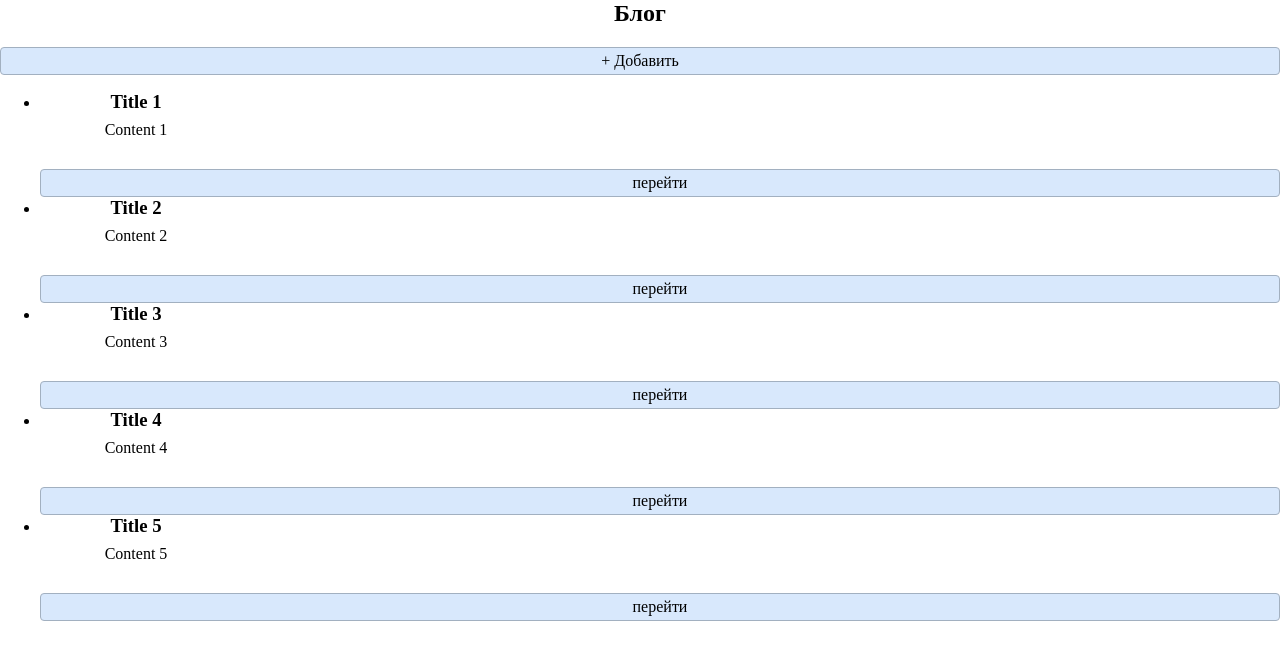
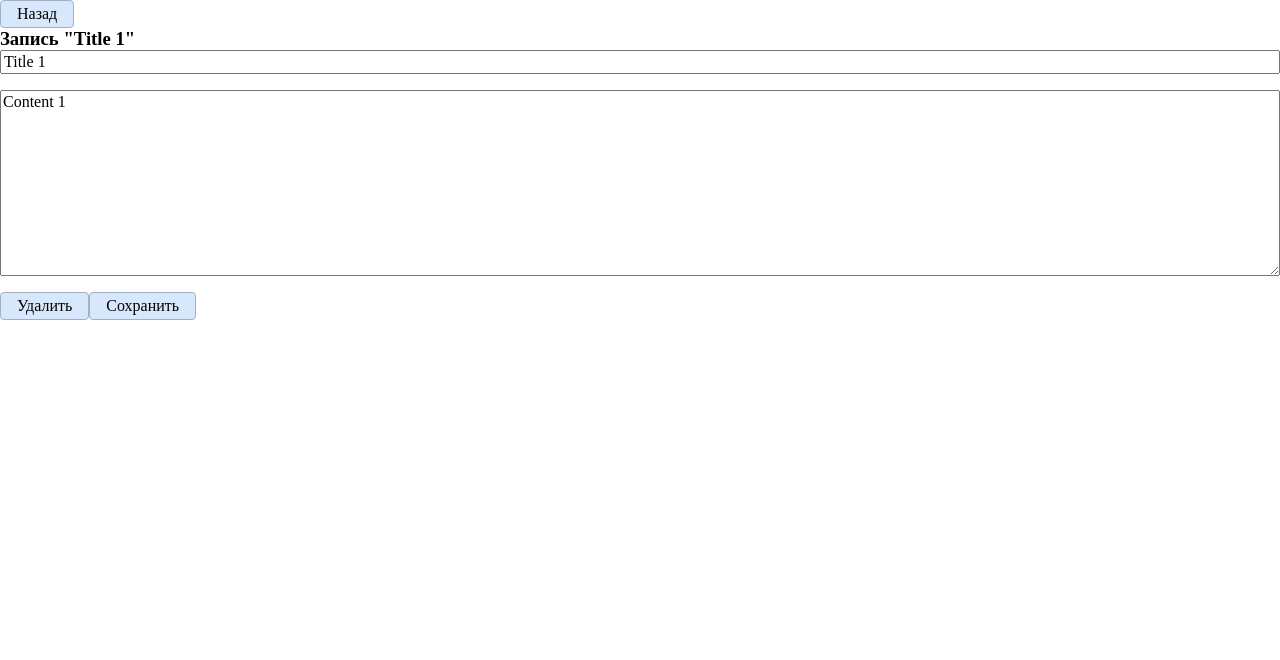
Before and after one commit to JazzmanDV/u-test-task, a React (Vite) app: page /posts/edit/1 in a window 1280 px wide. Before the commit this address led to /posts. Shown: the top 660 px of the page. Built offline with nearby package versions, Linux system fonts and the light colour scheme.

Commit message:
Улучшена логика роутинга

```diff
--- a/src/index.jsx
+++ b/src/index.jsx
@@ -4,7 +4,7 @@ import { BrowserRouter, Routes, Route, Navigate, Outlet } from "react-router-dom
 
 import MainPage from "./pages/MainPage/MainPage";
 import PostsPage from "./pages/PostsPage/PostsPage";
-import PostPage from "./pages/PostPage/PostPage";
+import EditPostPage from "./pages/EditPostPage/EditPostPage";
 import AddNewPostPage from "./pages/AddNewPostPage/AddNewPostPage";
 
 ReactDOM.render(
@@ -16,8 +16,11 @@ ReactDOM.render(
                     <Route path="*" element={<Navigate to="posts" replace={true} />} />
                     <Route path="posts">
                         <Route index element={<PostsPage />} />
-                        <Route path=":postId" element={<PostPage />} />
-                        <Route path="add-new-post" element={<AddNewPostPage />} />
+                        <Route path="edit">
+                            <Route index element={<Navigate to="posts" replace={true} />} />
+                            <Route path=":postId" element={<EditPostPage />} />
+                        </Route>
+                        <Route path="add" element={<AddNewPostPage />} />
                     </Route>
                 </Route>
             </Routes>
--- a/src/pages/PostPage/PostPage.jsx
+++ b/src/pages/EditPostPage/EditPostPage.jsx
@@ -1,14 +1,14 @@
 import React, { useRef } from "react";
 import { observer } from "mobx-react-lite";
 import { useParams, Link, Navigate, useNavigate } from "react-router-dom";
-
-import styles from "./PostPage.module.css";
 
 import postsStore from "../../store/postsStore.js";
 import Button from "../../components/Button/Button";
 import GeneralPostForm from "../../components/GeneralPostForm/GeneralPostForm";
 
-const PostPage = observer(() => {
+import styles from "./EditPostPage.module.css";
+
+const EditPostPage = observer(() => {
     const navigate = useNavigate();
 
     let { postId } = useParams();
@@ -71,4 +71,4 @@ const PostPage = observer(() => {
     );
 });
 
-export default PostPage;
+export default EditPostPage;
--- a/src/pages/PostsPage/PostsPage.jsx
+++ b/src/pages/PostsPage/PostsPage.jsx
@@ -2,11 +2,11 @@ import React from "react";
 import { observer } from "mobx-react-lite";
 import { Link } from "react-router-dom";
 
-import styles from "./PostsPage.module.css";
-
 import postsStore from "../../store/postsStore.js";
 import Post from "../../components/Post/Post";
 import Button from "../../components/Button/Button";
+
+import styles from "./PostsPage.module.css";
 
 const PostsPage = observer(() => {
     const posts = postsStore.posts;
@@ -14,7 +14,7 @@ const PostsPage = observer(() => {
     const mappedPosts = posts.map((post) => (
         <li className={styles.postsListItem} key={post.id}>
             <Post post={post} />
-            <Link to={`${post.id}`}>
+            <Link to={`edit/${post.id}`}>
                 <Button className={styles.button}>перейти</Button>
             </Link>
         </li>
@@ -23,7 +23,7 @@ const PostsPage = observer(() => {
     return (
         <div className={styles.postsPage}>
             <h2 className={styles.title}>Блог</h2>
-            <Link to={"add-new-post"}>
+            <Link to={"add"}>
                 <Button className={styles.button}>+ Добавить</Button>
             </Link>
             <ul className={styles.postsList}>{mappedPosts}</ul>
```
Also changed, not shown: src/pages/AddNewPostPage/AddNewPostPage.module.css (deleted), src/pages/EditPostPage/EditPostPage.module.css (renamed from src/pages/PostPage/PostPage.module.css).
